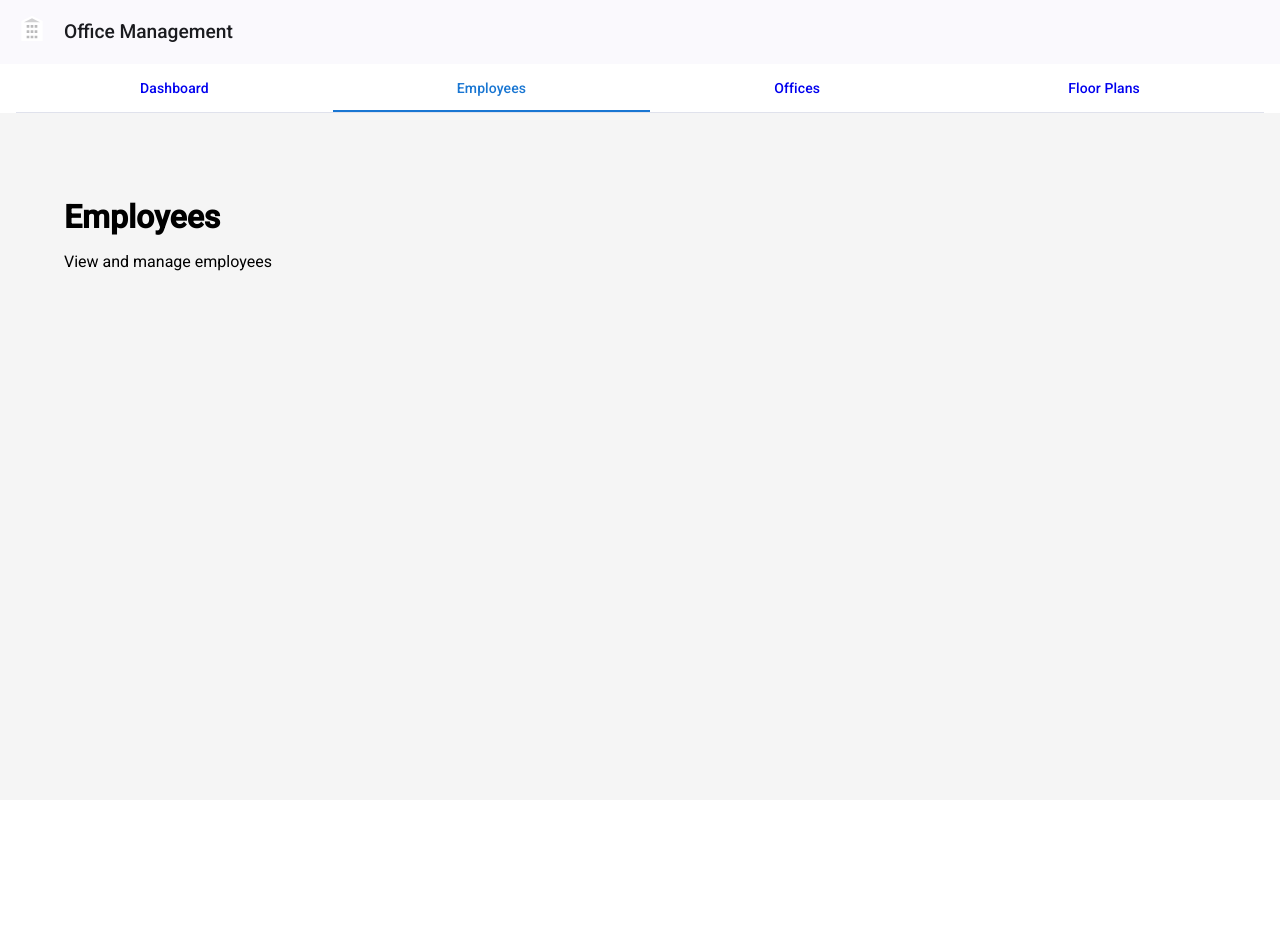
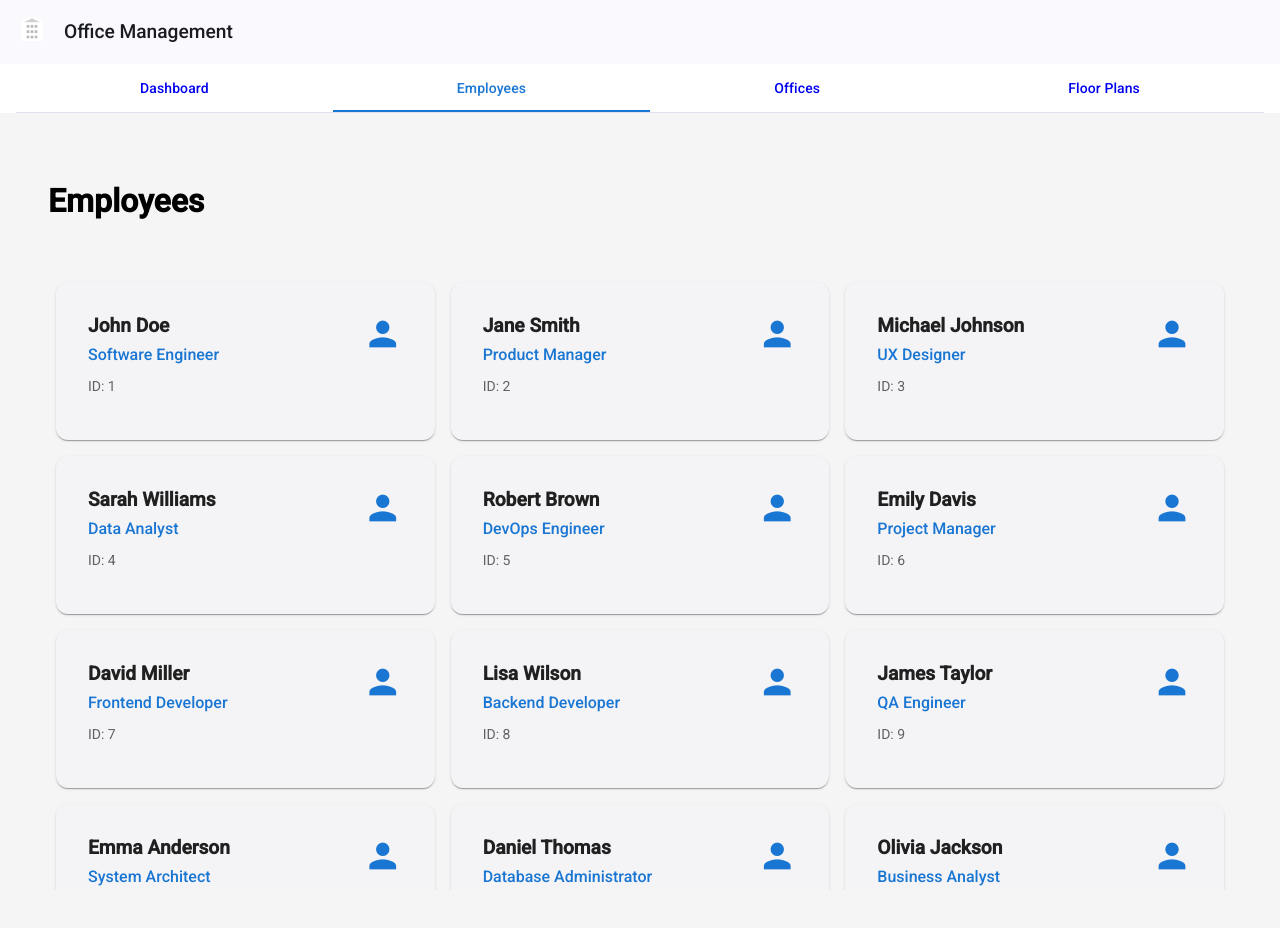
Before and after one commit to kindoblue/angular-tutoring, an Angular app: page /employees in a window 1280 px wide. Shown: the top 928 px of the page. Before the commit the page ends 800 px from the top, so only its background shows below. Built offline with nearby package versions, Linux system fonts and the light colour scheme.

Commit message:
added the employee page

```diff
--- /dev/null
+++ b/src/app/components/employees/employees.component.html
@@ -0,0 +1,18 @@
+<div class="employees-container">
+  <h1>Employees</h1>
+
+  <div class="employees-grid">
+    <mat-card class="employee-card" *ngFor="let employee of employees$ | async">
+      <mat-card-content>
+        <div class="employee-content">
+          <div class="employee-info">
+            <h3>{{employee.firstName}} {{employee.lastName}}</h3>
+            <p class="occupation">{{employee.occupation}}</p>
+            <p class="employee-id">ID: {{employee.id}}</p>
+          </div>
+          <mat-icon class="employee-icon">person</mat-icon>
+        </div>
+      </mat-card-content>
+    </mat-card>
+  </div>
+</div>
--- /dev/null
+++ b/src/app/components/employees/employees.component.scss
@@ -0,0 +1,50 @@
+.employees-container {
+  padding: 1rem;
+  display: flex;
+  flex-direction: column;
+  gap: 2rem;
+}
+
+.employees-grid {
+  display: grid;
+  grid-template-columns: repeat(auto-fit, minmax(300px, 1fr));
+  gap: 1rem;
+  max-height: calc(100vh - 200px);
+  overflow-y: auto;
+  padding: 0.5rem;
+}
+
+.employee-card {
+  .employee-content {
+    display: flex;
+    justify-content: space-between;
+    align-items: flex-start;
+    padding: 1rem;
+
+    .employee-info {
+      h3 {
+        margin: 0;
+        color: rgba(0, 0, 0, 0.87);
+        font-size: 1.2rem;
+      }
+
+      .occupation {
+        margin: 0.5rem 0;
+        color: #1976d2;
+        font-weight: 500;
+      }
+
+      .employee-id {
+        color: rgba(0, 0, 0, 0.6);
+        font-size: 0.875rem;
+      }
+    }
+
+    .employee-icon {
+      font-size: 2.5rem;
+      width: 2.5rem;
+      height: 2.5rem;
+      color: #1976d2;
+    }
+  }
+}
--- a/src/app/components/employees/employees.component.ts
+++ b/src/app/components/employees/employees.component.ts
@@ -1,24 +1,28 @@
 import { Component } from '@angular/core';
 import { CommonModule } from '@angular/common';
+import { MatCardModule } from '@angular/material/card';
+import { MatIconModule } from '@angular/material/icon';
+import { Observable, map } from 'rxjs';
+import { Employee } from '../../interfaces/employee.interface';
+import { EmployeeService } from '../../services/employee.service';
 
 @Component({
   selector: 'app-employees',
   standalone: true,
-  imports: [CommonModule],
-  template: `
-    <div class="employees-container">
-      <h1>Employees</h1>
-      <p>View and manage employees</p>
-    </div>
-  `,
-  styles: [`
-    .employees-container {
-      padding: 2rem;
+  imports: [
+    CommonModule,
+    MatCardModule,
+    MatIconModule
+  ],
+  templateUrl: './employees.component.html',
+  styleUrls: ['./employees.component.scss']
+})
+export class EmployeesComponent {
+  employees$: Observable<Employee[]>;
 
-      h1 {
-        margin-bottom: 1rem;
-      }
-    }
-  `]
-})
-export class EmployeesComponent {}
+  constructor(private employeeService: EmployeeService) {
+    this.employees$ = this.employeeService.getEmployees('', 0, 100).pipe(
+      map(result => result.items)
+    );
+  }
+}
```
